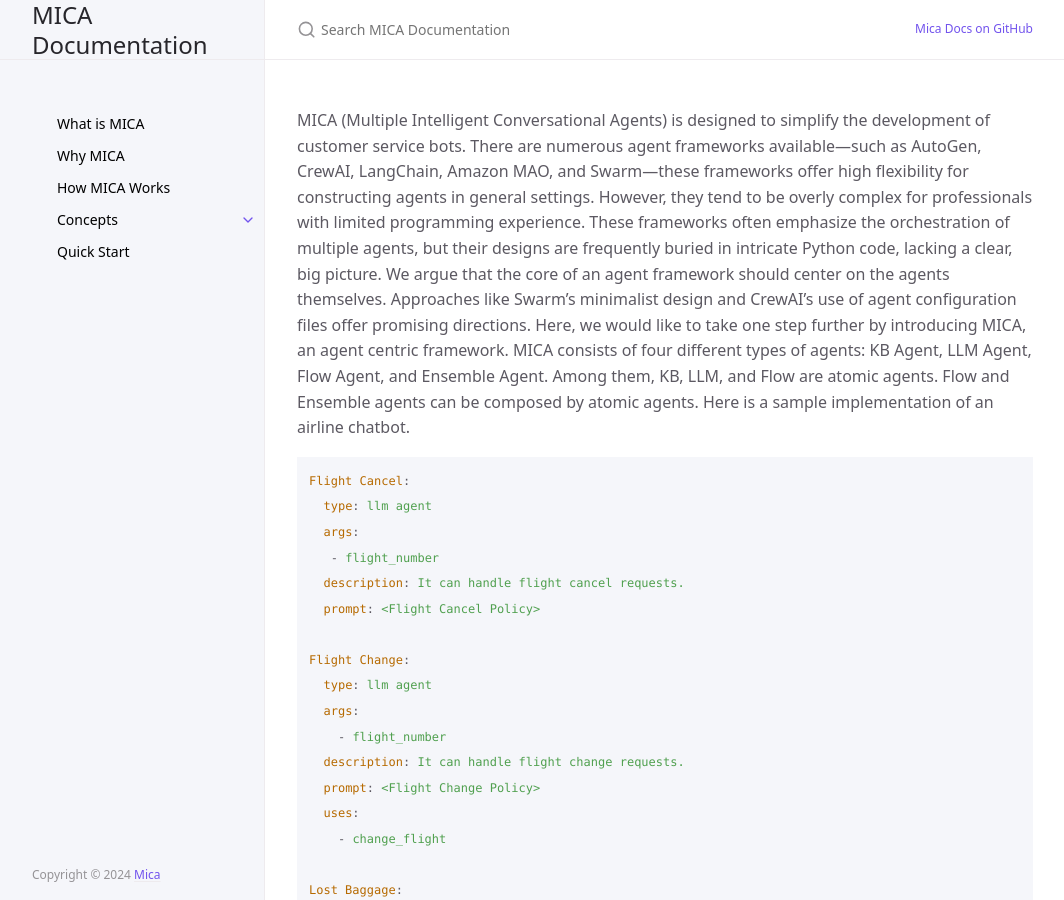
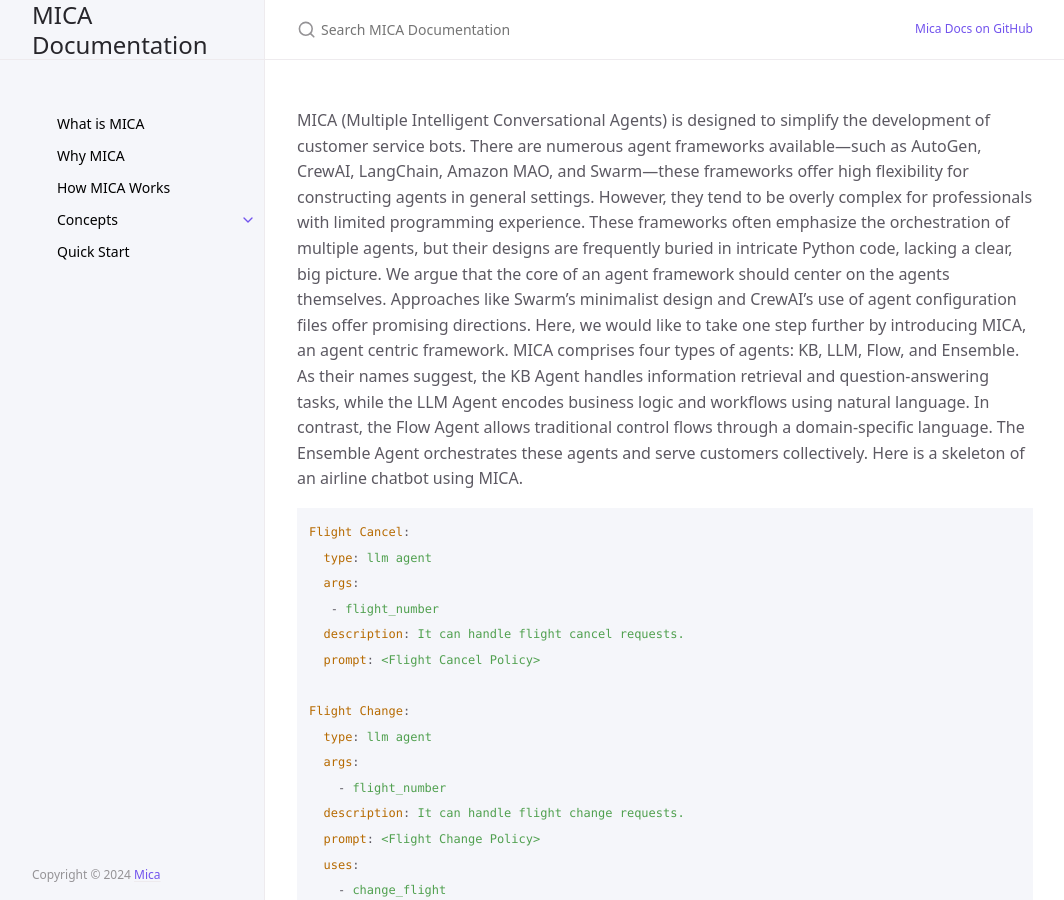
Before and after one commit to Mica-labs/Mica-labs.github.io, a Jekyll site: the page built from index.md, in a window 1280 px wide and 900 px high. Shown: the whole window, without its empty margins (107-1171 px from the left). Built offline with Jekyll 4.4.1, drawn with Linux system fonts in a browser that asks for light colours; cached includes are drawn as plain includes.

Commit message:
Update index.md

````diff
--- a/index.md
+++ b/index.md
@@ -2,15 +2,13 @@
 layout: default
 title: What is MICA
 nav_order: 1
-description: "The Enterprise Level Multi-Agent Solution"
+description: "The Enterprise Level Agentic Solution"
 permalink: /
 ---
 
 MICA (Multiple Intelligent Conversational Agents) is designed to simplify the development of customer service bots. There are numerous agent frameworks available—such as AutoGen, CrewAI, LangChain, Amazon MAO, and Swarm—these frameworks offer high flexibility for constructing agents in general settings. However, they tend to be overly complex for professionals with limited programming experience.
 These frameworks often emphasize the orchestration of multiple agents, but their designs are frequently buried in intricate Python code, lacking a clear, big picture. We argue that the core of an agent framework should center on the agents themselves. Approaches like Swarm’s minimalist design and CrewAI’s use of agent configuration files offer promising directions.  Here, we would like to take one step further by introducing MICA, an agent centric framework.
-MICA consists of four different types of agents: KB Agent, LLM Agent, Flow Agent, and Ensemble Agent.  Among them, KB, LLM, and Flow are atomic agents.  Flow and Ensemble agents can be composed by atomic agents.  Here is a sample implementation of an airline chatbot.
-
-
+MICA comprises four types of agents: KB, LLM, Flow, and Ensemble. As their names suggest, the KB Agent handles information retrieval and question-answering tasks, while the LLM Agent encodes business logic and workflows using natural language. In contrast, the Flow Agent allows traditional control flows through a domain-specific language. The Ensemble Agent orchestrates these agents and serve customers collectively. Here is a skeleton of an airline chatbot using MICA.
 
 ```yaml
 Flight Cancel:
````
